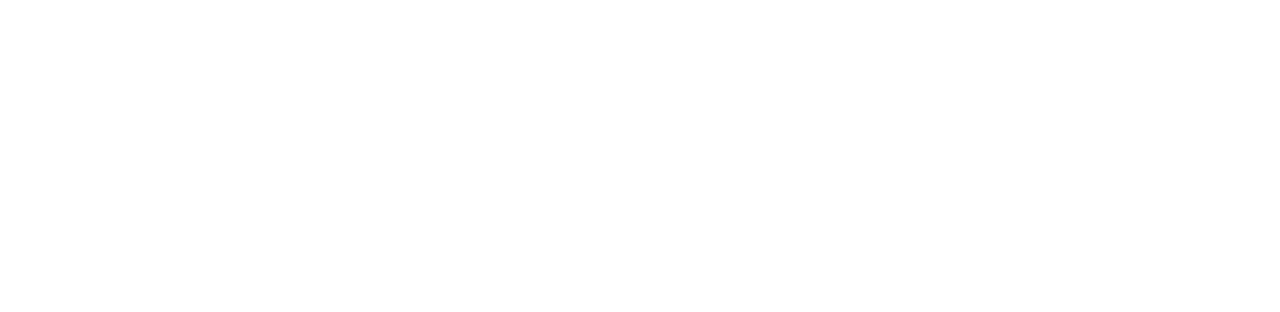
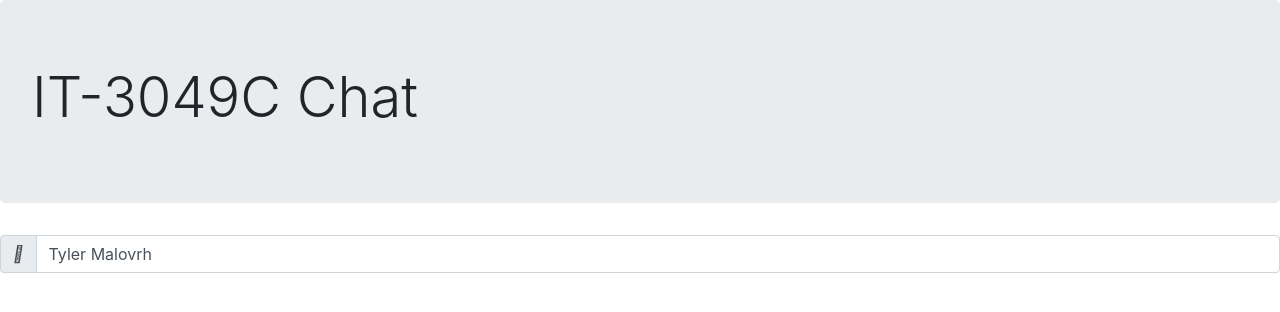
Before and after one commit to it3049c-fall22-henderson/chatting-application-Tmal1652, a website: page index.html in a window 1280 px wide. Drawn offline with Linux system fonts and the light colour scheme.

Commit message:
Filled out the form

```diff
--- a/index.html
+++ b/index.html
@@ -15,7 +15,17 @@
 
     <body>
         <header>
-
+            <div class="jumbotron">
+                <h1 class="display-4">IT-3049C Chat</h1>
+              </div>
+              <div class="input-group mb-3">
+                <div class="input-group-prepend">
+                    <span class="input-group-text">
+                        <i class="fa-solid fa-user"></i>
+                    </span>
+                </div>
+                <input id="my-name-input" type="text" class="form-control" placeholder="Name" value="Tyler Malovrh">
+            </div>
         </header>
 
         <div id="chat">
```
Also changed, not shown: README.md.
